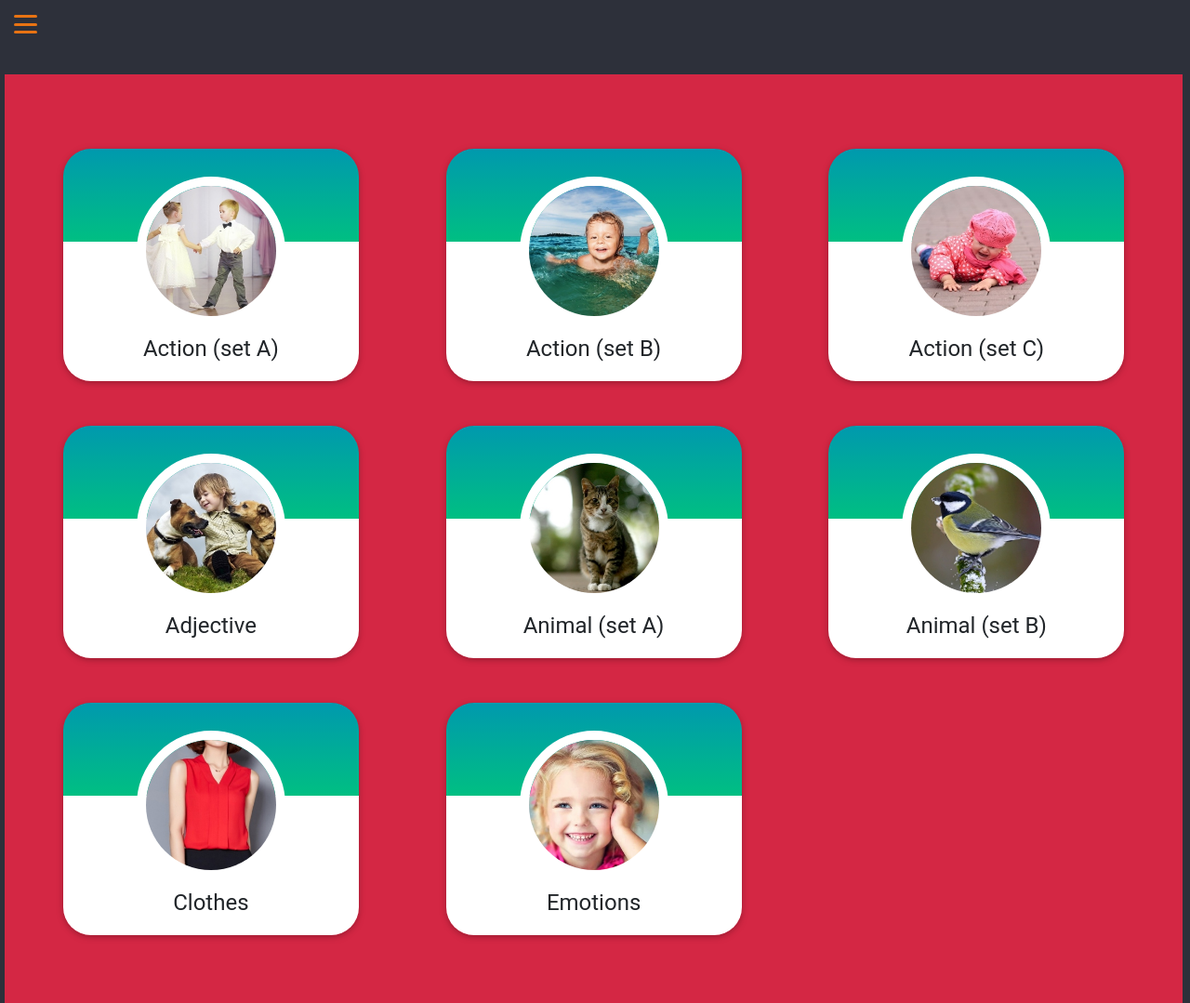
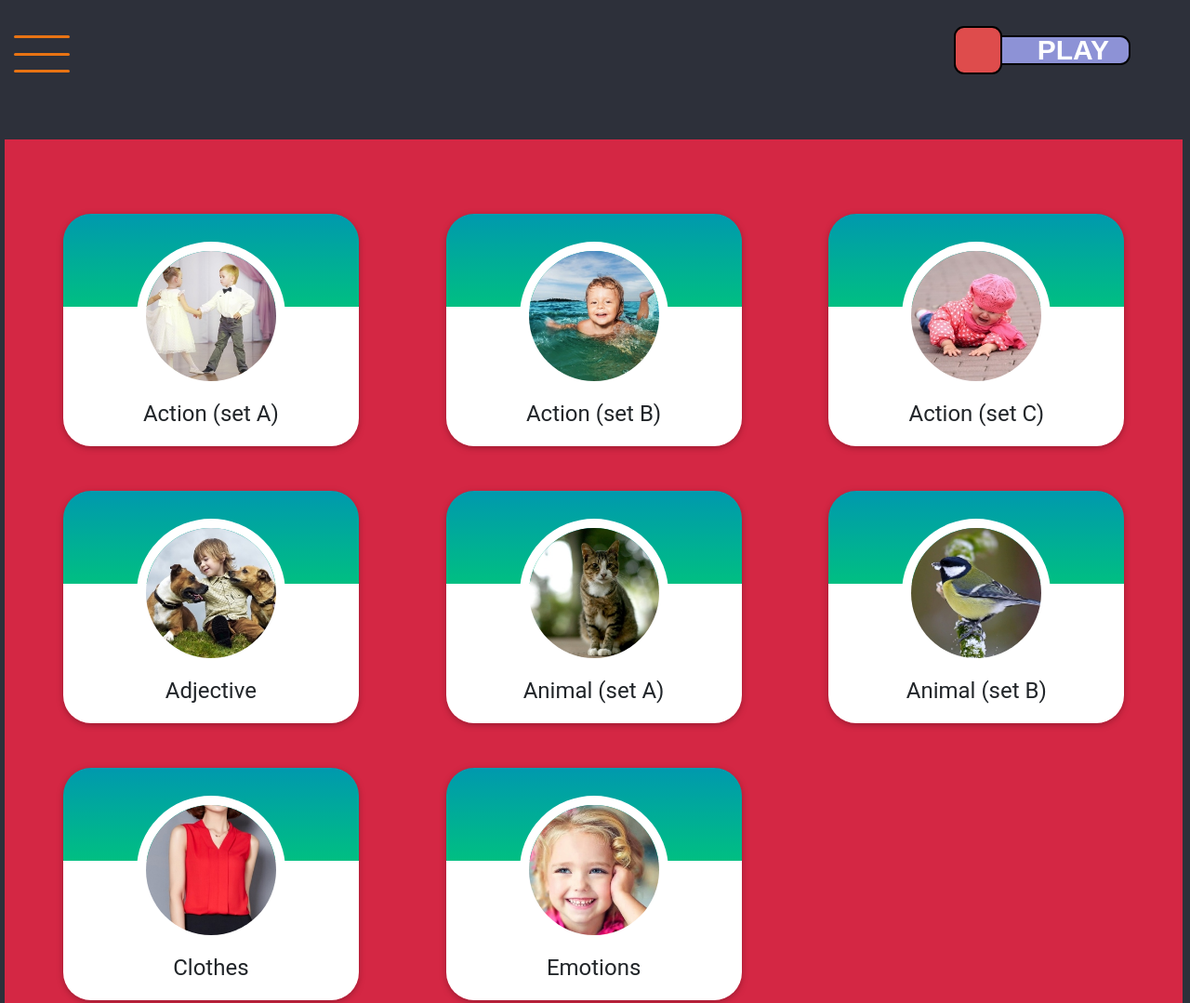
Before and after one commit to YaroslavBIG/english-for-kids, a website built with webpack: page english-for-kids/index.html in a window 1280 px wide. Shown: the top 1079 px of the page at 93% size. Built offline with nearby package versions, Linux system fonts and the light colour scheme.

Commit message:
feet: add switcher

```diff
--- a/english-for-kids/src/js/IndexHeader.js
+++ b/english-for-kids/src/js/IndexHeader.js
@@ -14,7 +14,7 @@ function indexHeader() {
     return liFragment;
   };
 
-  const header = document.createElement('div');
+  const header = document.createElement('header');
   header.classList.add('header');
   fragment.append(header);
 
@@ -43,11 +43,32 @@ function indexHeader() {
   fragment.querySelector('#hamburger__menu').appendChild(menuMobile); // UL
   const links = ['Main Page', 'Action (set A)', 'Action (set B)', 'Action (set C)', 'Adjective', 'Animal (set A)', 'Animal (set B)', 'Clothes', 'Emotions'];
   links.forEach((link) => { fragment.querySelector('.menu-mobile_table').appendChild(liCostr(link)); });
-
+  // Switcher
   const switcher = document.createElement('div');
   switcher.classList.add('switcher');
   fragment.querySelector('.header').append(switcher);
-  document.body.append(fragment); // add in body
+
+  const switcherCheckbox = document.createElement('input');
+  switcherCheckbox.setAttribute('type', 'checkbox');
+  switcherCheckbox.setAttribute('name', 'switcher');
+  switcherCheckbox.setAttribute('class', 'switcher__checkbox');
+  switcherCheckbox.setAttribute('id', 'myswitcher');
+  fragment.querySelector('.switcher').append(switcherCheckbox);
+
+  const switcherLabel = document.createElement('label');
+  switcherLabel.setAttribute('class', 'switcher__label');
+  switcherLabel.setAttribute('for', 'myswitcher');
+  fragment.querySelector('.switcher').append(switcherLabel);
+
+  const switcherInner = document.createElement('span');
+  switcherInner.setAttribute('class', 'switcher__inner');
+  fragment.querySelector('.switcher__label').append(switcherInner);
+  const switcherSwitch = document.createElement('span');
+  switcherSwitch.setAttribute('class', 'switcher__switch');
+  fragment.querySelector('.switcher__label').append(switcherSwitch);
+
+
+  document.body.append(fragment); // add all in body
 }
 
 export default indexHeader;
--- a/english-for-kids/src/sass/index/_hamburger.scss
+++ b/english-for-kids/src/sass/index/_hamburger.scss
@@ -6,8 +6,8 @@
 .hamburger {
     position: absolute;
     z-index: 100;
-    width: 25px;
-    height: 20px;
+    width: 60px;
+    height: 40px;
     margin-left: 10px;
 }
 
--- a/english-for-kids/src/sass/index/_index.scss
+++ b/english-for-kids/src/sass/index/_index.scss
@@ -4,8 +4,9 @@ body {
 }
 
 .header {
-    position: relative;
-    top: -8vh;
+    display: grid;
+    justify-content: end;
+    margin-top: 3%;
 }
 
 main {
--- /dev/null
+++ b/english-for-kids/src/sass/index/_switcher.scss
@@ -0,0 +1,71 @@
+.switcher {
+    position: relative;
+    width: 180px;
+    margin-right: 5vw;
+    -webkit-user-select:none;
+    -moz-user-select:none;
+    -ms-user-select: none;
+}
+.switcher__checkbox {
+    display: none;
+}
+.switcher__label {
+    display: block;
+    overflow: hidden;
+    cursor: pointer;
+    border: 2px solid ;
+    border-radius: 11px;
+}
+.switcher__inner {
+    display: block;
+    width: 200%;
+    margin-left: -100%;
+    transition: margin 0.3s ease-in 0s;
+}
+.switcher__inner:before, .switcher__inner:after {
+    display: block;
+    float: left;
+    width: 50%;
+    height: 28px;
+    padding: 0;
+    line-height: 28px;
+    font-size: 30px;
+    color: white;
+    font-family: Trebuchet,
+    Arial, sans-serif;
+    font-weight: bold;
+    box-sizing: border-box;
+}
+.switcher__inner:before {
+    content: "TRAIN";
+    padding-left: 21px;
+    background-color: #8D92D6;
+    color: #FFFFFF;
+}
+.switcher__inner:after {
+    content: "PLAY";
+    padding-right: 21px;
+    background-color: #8D92D6;
+    color: #FFFFFF;
+    text-align: right;
+}
+.switcher__switch {
+    display: block;
+    width: 48px;
+    margin: -10px;
+    background: #DE4C4C;
+    position: absolute;
+    top: 0;
+    bottom: 0;
+    right: 148px;
+    border: 2px solid;
+    border-radius: 11px;
+    transition: all 0.3s ease-in 0s;
+}
+.switcher__checkbox:checked + .switcher__label .switcher__inner {
+    margin-left: 0;
+}
+.switcher__checkbox:checked + .switcher__label .switcher__switch {
+    right: 0px;
+    background-color: #27CCF5;
+}
--- a/english-for-kids/src/sass/style.scss
+++ b/english-for-kids/src/sass/style.scss
@@ -3,3 +3,4 @@
 @import "index/_hamburger.scss";
 @import "index/_cards-main.scss";
 @import "index/_cards-category.scss";
+@import "index/switcher.scss";
```
